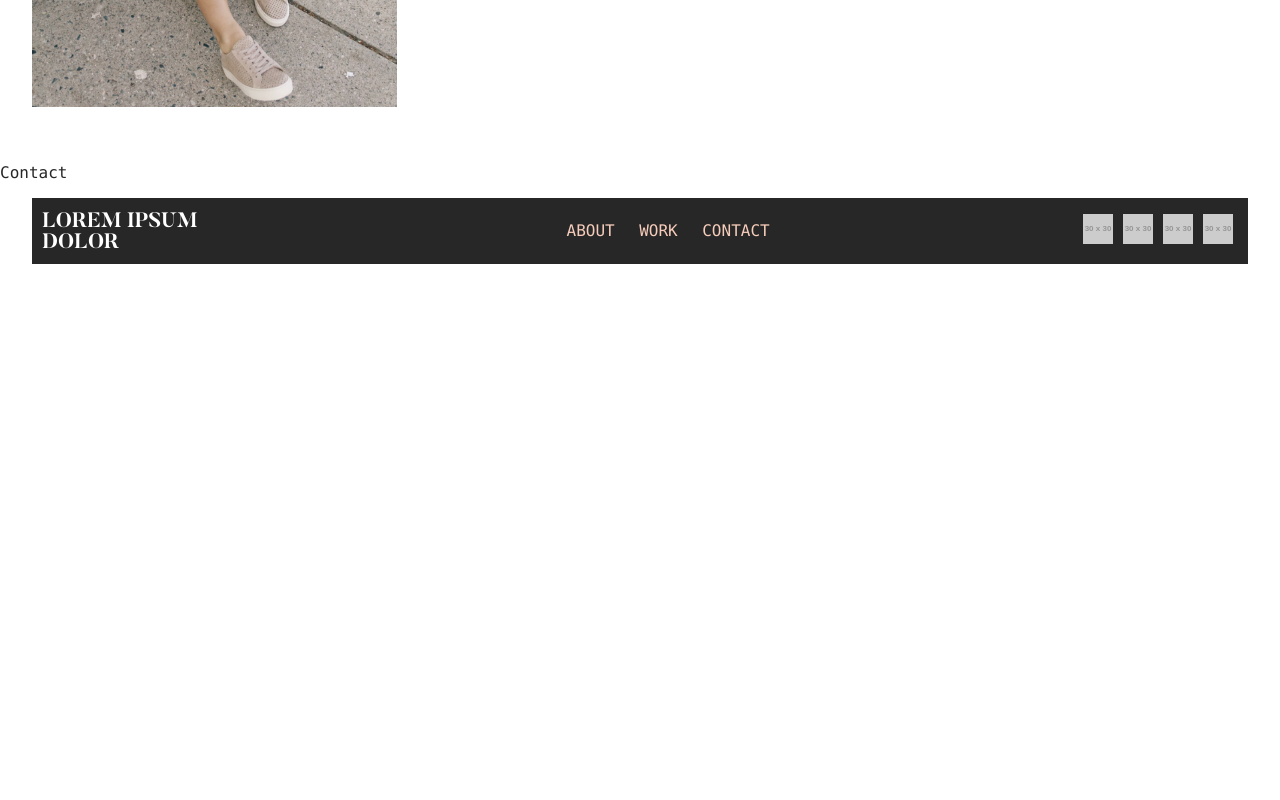
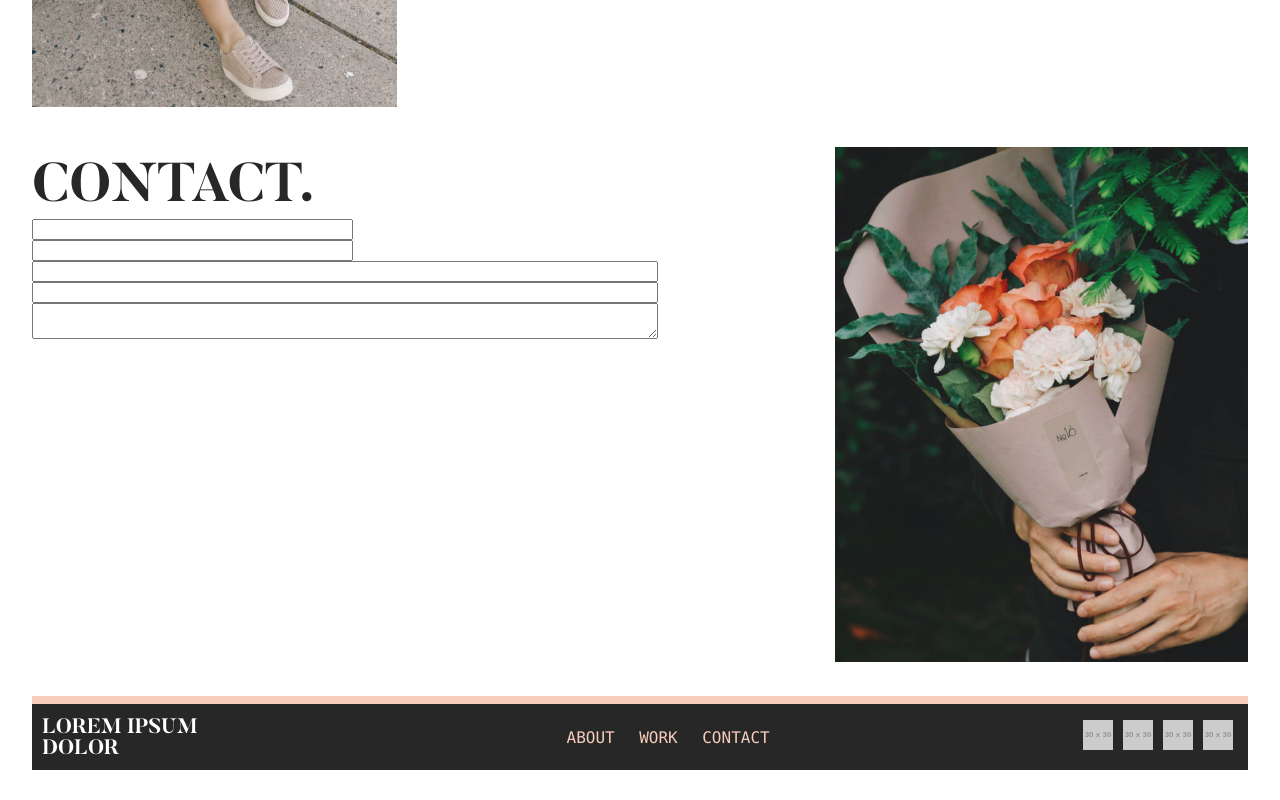
Before and after one commit to taydunworth/floral-web-layout, a React (Create React App) app: page / in a window 1280 px wide. Shown: the part 1230-2030 px from the top of the page. Before the commit the page ends 1524 px from the top, so only its background shows below. Built offline with nearby package versions, Linux system fonts and the light colour scheme; a web font is replaced by a local one.

Commit message:
Started HTML and CSS for Contact component

```diff
--- a/src/App.css
+++ b/src/App.css
@@ -1,3 +1,5 @@
+/* General */
+
 @font-face {
     font-family: 'butlerbold';
     src: url('/fonts/butler_bold-webfont.woff2') format('woff2'),
@@ -21,6 +23,8 @@ h2 {
   font-size: 3.4em;
   margin: 0;
 }
+
+/* Header */
 
 .header .nav {
   position: fixed;
@@ -47,6 +51,8 @@ h2 {
   text-transform: uppercase;
 }
 
+/* Hero */
+
 .hero {
   width: 95%;
   height: 90vh;
@@ -69,6 +75,8 @@ h2 {
   margin: 0;
 }
 
+/* About */
+
 .about {
   width: 95%;
   margin: 0px auto;
@@ -88,6 +96,42 @@ h2 {
   padding: 30px;
 }
 
+/* Contact */
+
+.contact {
+  width: 95%;
+  margin: 0px auto;
+  display: flex;
+  justify-content: space-between;
+}
+
+.contact .left {
+  width: 50%;
+  flex-grow: 2;
+}
+
+.contact .right {
+  text-align: right;
+  flex-grow: 1;
+}
+
+.contact .right img {
+  width: 70%;
+  padding-bottom: 30px;
+}
+
+.contact-box {
+  display: flex;
+  flex-direction: column;
+}
+
+.contact-box .one-half {
+  width: 50%;
+  display: inline;
+}
+
+/* Footer */
+
 .footer {
   display: flex;
   justify-content: space-between;
@@ -96,6 +140,7 @@ h2 {
   width: 95%;
   margin: 0px auto;
   margin-bottom: 30px;
+  border-top: 8px solid #F6CCBA;
 }
 
 .footer h3 {
--- a/src/components/Contact.js
+++ b/src/components/Contact.js
@@ -3,7 +3,22 @@ import React, { Component } from 'react';
 class Contact extends Component {
   render() {
     return (
-      <p>Contact</p>
+      <div className="contact">
+        <div className="left">
+          <h2>Contact.</h2>
+          <div className="contact-box">
+            <input type="text" className="one-half"/>
+            <input type="text" className="one-half"/>
+            <input type="text" className="full"/>
+            <input type="text" className="full"/>
+            <textarea></textarea>
+          </div>
+        </div>
+        <div className="right">
+          <img src="/images/contact.jpg" alt="Bouquet" />
+        </div>
+
+      </div>
     );
   }
 }
```
Also changed, not shown: public/images/contact.jpg (added).
